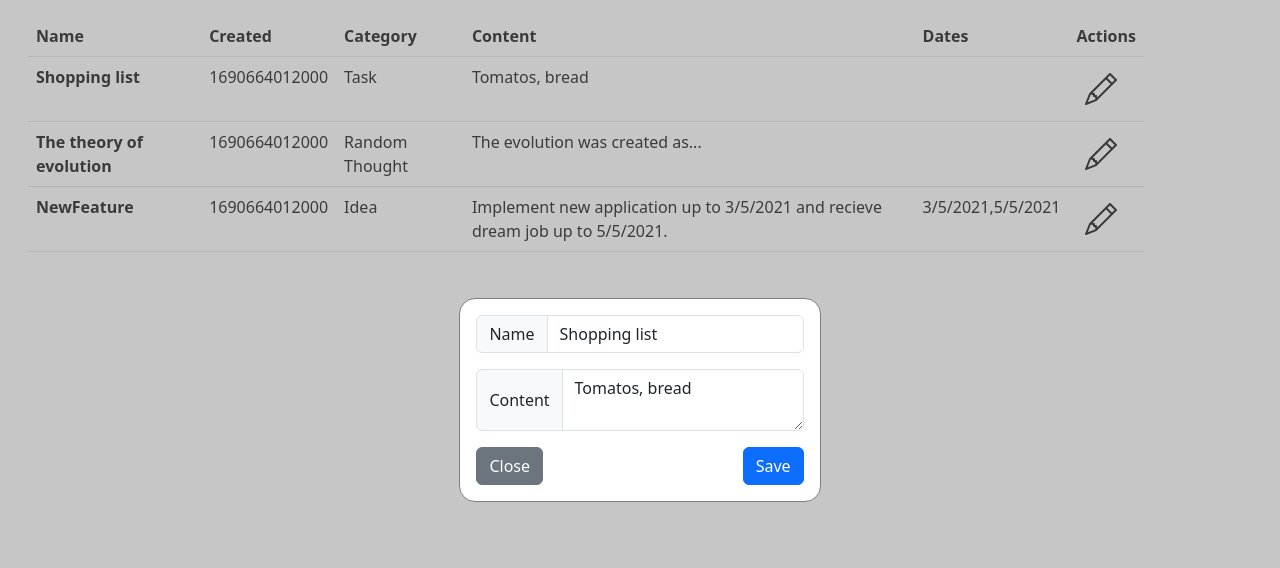
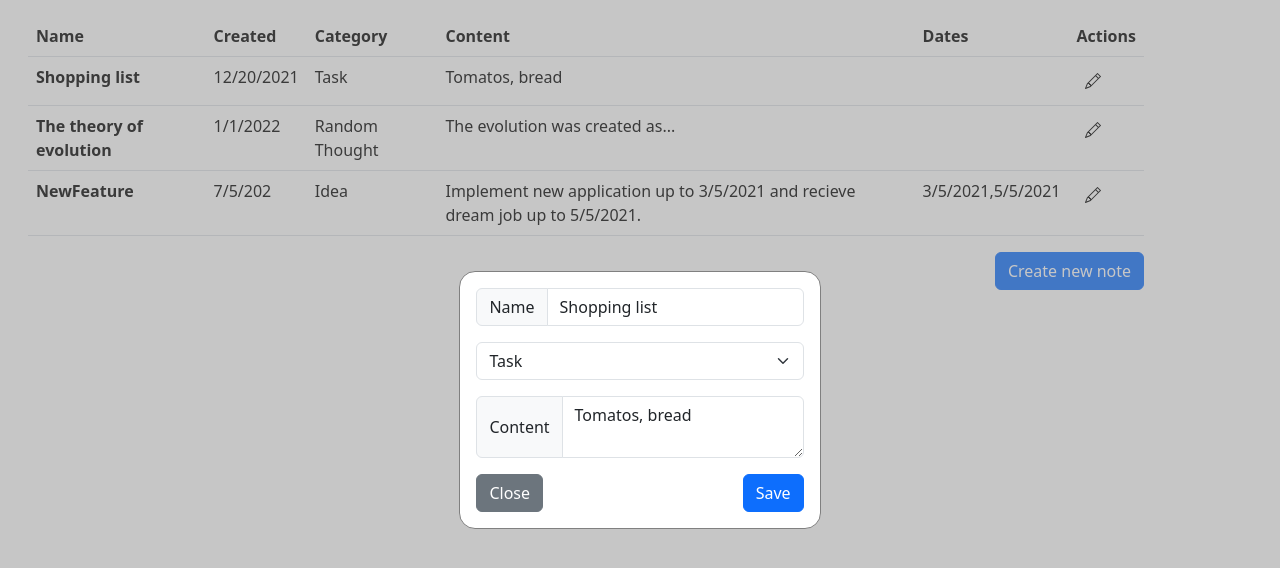
Before and after one commit to AriannaLiss/notesJS, a plain HTML site: page index.html in a window 1280 px wide. Both pictures are taken after a click on the picture 1100 px from the left and 89 px from the top of the page. Drawn offline with nearby package versions, Linux system fonts and the light colour scheme.

Commit message:
Implemented creating new notes. Added validation end error msg. Fixed date displaying. Added possibility to change category during editing.

```diff
--- a/index.html
+++ b/index.html
@@ -26,9 +26,12 @@
             <tbody>
             </tbody>
         </table>
-
-        <div id="modal" class="hide"><div></div>
+        <div class="create_note_btn_container">
+            <button id="create_note" class="btn btn-primary" type="submit">Create new note</button>
         </div>
+        <div id="modal" class="hide"><div></div></div>
+        <div id="error" class="hide"></div>
+    </div>
     <script src="https://cdn.jsdelivr.net/npm/bootstrap@5.3.1/dist/js/bootstrap.bundle.min.js" integrity="sha384-HwwvtgBNo3bZJJLYd8oVXjrBZt8cqVSpeBNS5n7C8IVInixGAoxmnlMuBnhbgrkm" crossorigin="anonymous"></script>
     <script src="./src/index.js" type="module"></script>
 </body>
--- a/src/components/modal.js
+++ b/src/components/modal.js
@@ -1,20 +1,35 @@
-import { genID, getNote, parseContent } from "../utils/functions.js";
-import { fillTable } from "./table.js";
+import { CATEGORIES } from "../utils/const.js";
+import { getNote, saveNote } from "../utils/functions.js";
 
-export const showModal = (notes, id) => {
+const showCategories = (category) => {
+  return  `<option value=''>Choose category</option>` +
+    Object.values(CATEGORIES).map(value =>
+      category == value ?
+        `<option value="${value}" selected>${value}</option>`
+        :`<option value="${value}">${value}</option>`
+  )
+}
+
+export const showModal = (id) => {
   const modal = document.querySelector('#modal')
   modal.classList.remove('hide')
   const container = modal.querySelector('div');
 
-  const note = getNote(notes, id);
+  const note = id ? getNote(id) : {name: '', content: ''};
+
   container.innerHTML = `
     <div class="input-group mb-3">
       <span class="input-group-text" id="basic-addon1">Name</span>
       <input id='note-name' type="text" class="form-control" placeholder="Title" value="${note.name}">
     </div>
+
+    <select id='note-category' class="form-select mb-3" aria-label="Category">
+      ${showCategories(note.category)}
+    </select>
+
     <div class="input-group mb-3">
       <span class="input-group-text" id="basic-addon1">Content</span>
-      <textarea id='note-content' class="form-control">${note.content}</textarea>
+      <textarea id='note-content' class="form-control" placeholder="Text">${note.content}</textarea>
     </div>
     `
   const btn_container = document.createElement('div');
@@ -22,7 +37,7 @@ export const showModal = (notes, id) => {
 
   const save = document.createElement('button');
   save.className='btn btn-primary'
-  save.addEventListener('click', () => saveNote(notes, id))
+  save.addEventListener('click', () => saveNote(id))
   save.innerText = 'Save'
 
   const close = document.createElement('button');
@@ -36,21 +51,6 @@ export const showModal = (notes, id) => {
   container.appendChild(btn_container)
 }
 
-const closeModal = () => {
+export const closeModal = () => {
   document.querySelector('#modal').classList.add('hide')
 }
-
-const saveNote = (notes, id) => {
-  let note = getNote(notes, id);
-  if (!note) {
-      note = {
-          id: genID(notes),
-          created : Date.now()
-      };
-  }
-  note.name = document.querySelector('#note-name').value;
-  note.content = document.querySelector('#note-content').value;
-  note.dates = [...parseContent(note.content)];
-  closeModal();
-  fillTable(notes);
-}
--- a/src/components/table.js
+++ b/src/components/table.js
@@ -1,33 +1,36 @@
+import { NOTES } from "../data/notes.js";
 import { parseContent } from "../utils/functions.js";
 import { showModal } from "./modal.js";
 
 const makeRow = (note) =>{
     let row = `<tr data-id=${note.id}><th scope="row" data-key='name'>${note.name}</th>`
     for (const[key,value] of Object.entries(note).slice(2)){
-        row+=`<td data-key=${key}>${value}</td>`
+        row += key == 'created' ?
+            `<td data-key=${key}>${new Date(value).toLocaleDateString('en-US')}</td>`
+            : `<td data-key=${key}>${value}</td>`
      }
     row+='<td><img class="action-link action-edit" src="./src/img/pencil.svg"></td></tr>'
     return row
 }
 
 
-const makeEditable = (e, notes) => {
+const makeEditable = (e) => {
     const id = e.target.parentNode.parentNode.dataset.id
-    showModal(notes, id)
+    showModal(id)
 }
 
-export const fillTable = (notes, shouldBeParsed = false) =>{
+export const fillTable = (shouldBeParsed = false) =>{
 
     const table = document.querySelector('#table-notes');
     table.querySelector('tbody').innerHTML = '';
 
-    shouldBeParsed && notes.forEach(note => note.dates=[...parseContent(note.content)])
+    shouldBeParsed && NOTES.forEach(note => note.dates=[...parseContent(note.content)])
 
-    const rows = notes.map(note => makeRow(note))
+    const rows = NOTES.map(note => makeRow(note))
 
     table.querySelector('tbody').innerHTML+=rows.join('')
 
     const edit_btns = document.querySelectorAll(".action-edit");
 
-    edit_btns.forEach(edit => edit.addEventListener("click", e => makeEditable(e, notes)))
+    edit_btns.forEach(edit => edit.addEventListener("click", makeEditable))
 }
--- a/src/css/style.css
+++ b/src/css/style.css
@@ -5,3 +5,20 @@
 .hide{
     display: none !important;
 }
+
+.create_note_btn_container{
+    display: flex;
+    justify-content: end;
+}
+
+#error{
+    position: absolute;
+    top:0;
+    left:0;
+    right: 0;
+    background-color: rgba(110, 7, 7, 0.781);
+    font-weight: bold;
+    color:white;
+    text-align: center;
+    padding: 1rem;
+}
--- a/src/css/table.css
+++ b/src/css/table.css
@@ -3,8 +3,8 @@
 }
 
 .action-link{
-    height: 3rem;
-    width: 3rem;
+    height: 2rem;
+    width: 2rem;
     padding: .5rem;
     transition: all 1s ease;
 }
--- a/src/data/notes.js
+++ b/src/data/notes.js
@@ -1,10 +1,19 @@
 import { CATEGORIES } from "../utils/const.js";
+
+export const INIT_NOTE ={
+    id:'',
+    name:'',
+    created:undefined,
+    category:undefined,
+    content:'',
+    dates:[]
+}
 
 export const NOTES = [
     {
         id: 1,
         name: 'Shopping list',
-        created: Date.now(),
+        created: new Date(Date.UTC(2021, 11, 20)),
         category: CATEGORIES.Task,
         content: 'Tomatos, bread',
         dates: []
@@ -12,7 +21,7 @@ export const NOTES = [
     {
         id: 2,
         name: 'The theory of evolution',
-        created: Date.now(),
+        created: new Date(Date.UTC(2022, 0, 1)),
         category: CATEGORIES.RandomThought,
         content: 'The evolution was created as...',
         dates: []
@@ -20,7 +29,7 @@ export const NOTES = [
     {
         id: 3,
         name: 'NewFeature',
-        created: Date.now(),
+        created: new Date(Date.UTC(202, 6, 5)),
         category: CATEGORIES.Idea,
         content: 'Implement new application up to 3/5/2021 and recieve dream job up to 5/5/2021.',
         dates: []
--- a/src/index.js
+++ b/src/index.js
@@ -1,4 +1,6 @@
+import { showModal } from "./components/modal.js"
 import { fillTable } from "./components/table.js"
-import { NOTES } from "./data/notes.js"
 
-fillTable(NOTES, true)
+fillTable(true)
+
+document.querySelector('#create_note').addEventListener('click', () => showModal())
--- a/src/utils/functions.js
+++ b/src/utils/functions.js
@@ -1,15 +1,48 @@
+import { closeModal } from "../components/modal.js"
+import { fillTable } from "../components/table.js"
+import { INIT_NOTE, NOTES } from "../data/notes.js"
+
 export const parseContent = (content) => {
     let datePattern=/\d{1,2}\/\d{1,2}\/\d{2,4}/g
     return content.matchAll(datePattern)
 }
 
-export const getNote = (notes, id) =>{
-    return notes.find(note => note.id == id)
+export const getNote = (id) =>{
+    return NOTES.find(note => note.id == id)
 }
 
-export const genID = (notes) => {
-    let id = -1;
-    notes.forEach(note => {if (note.id>id) id=note.id})
-    console.log('new id ' + id)
-    return id
+const uid = function(){
+    return Date.now().toString(36) + Math.random().toString(36).substr(2);
 }
+
+export const saveNote = (id) => {
+    try{
+        let note = id ? getNote(id) : {...INIT_NOTE};
+        note.name = document.querySelector('#note-name').value.trim();
+        note.content = document.querySelector('#note-content').value.trim();
+
+        if (!note.name || !note.content) throw new Error('Title and content cannot be empty.')
+
+        note.category = document.querySelector('#note-category').value;
+        note.dates = [...parseContent(note.content)];
+
+        if (!id) {
+            note.id = uid(),
+            note.created = Date.now()
+            NOTES.push(note);
+        }
+
+        closeModal();
+        fillTable();
+    } catch(e) {
+        console.log(e)
+        showErrorMsg(e);
+    }
+}
+
+export const showErrorMsg = (msg) => {
+    const error = document.querySelector('#error')
+    error.innerText = msg
+    error.classList.remove('hide')
+    setTimeout(()=>error.classList.add('hide'),4000)
+}
```
